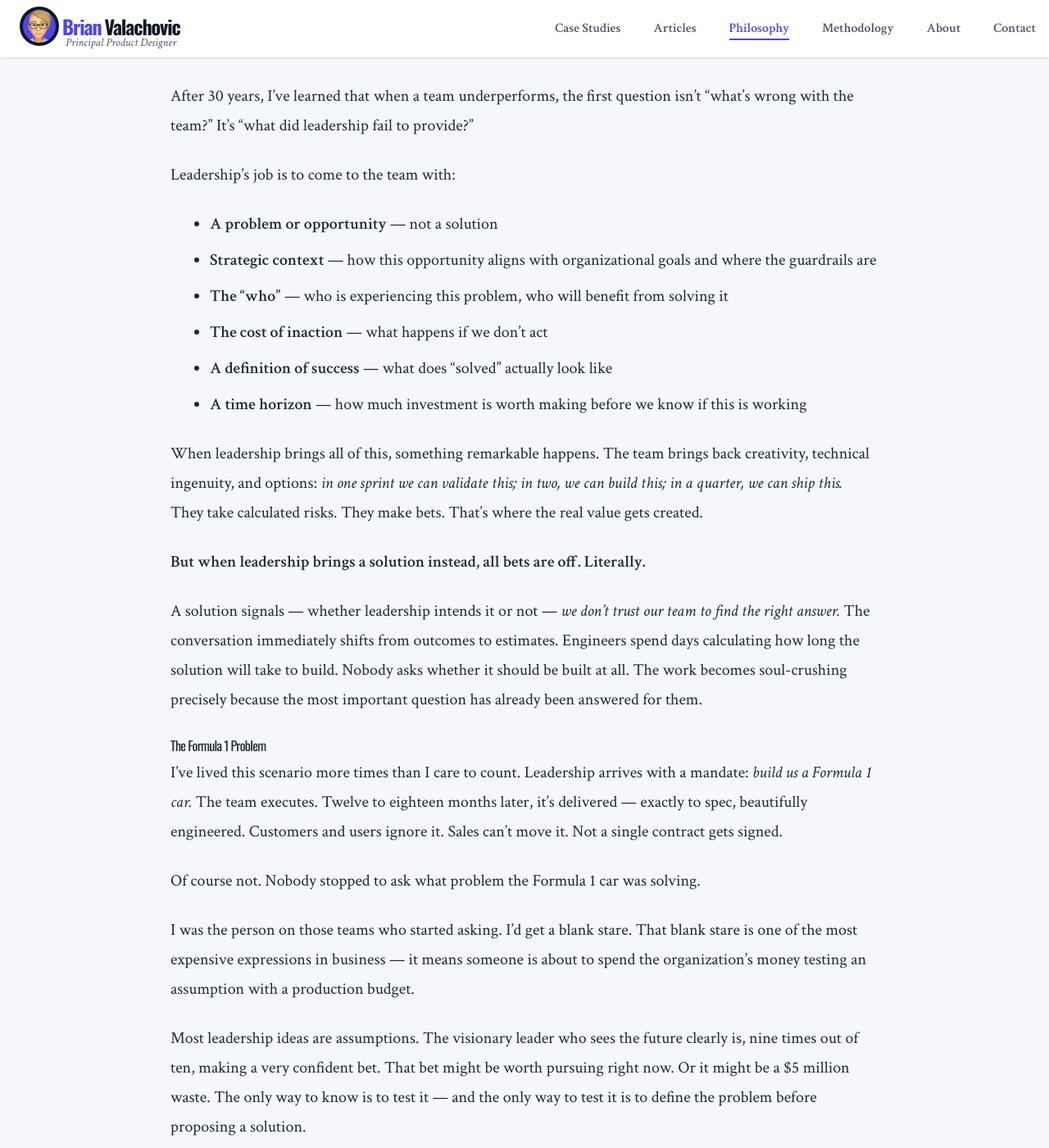
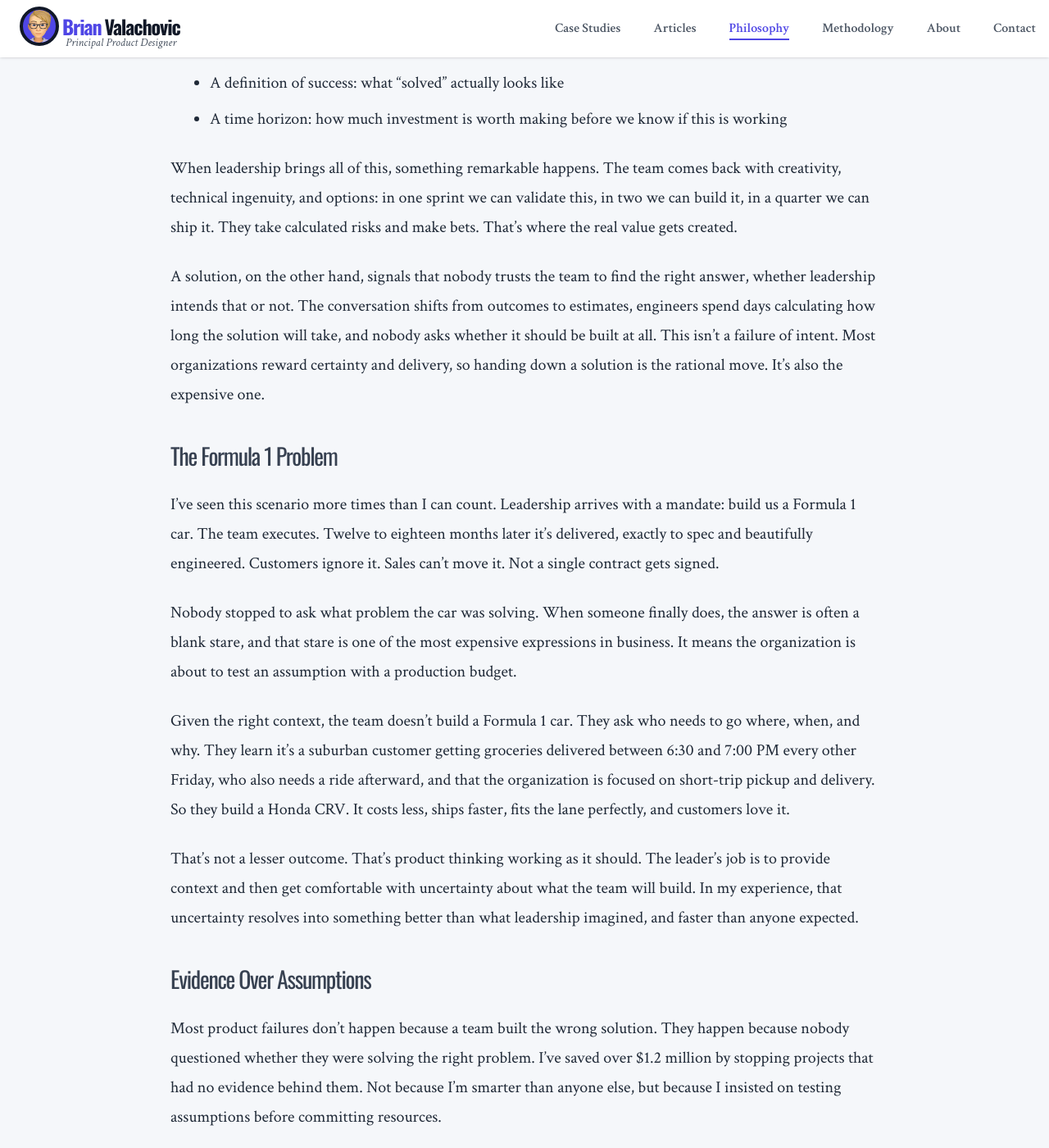
Before and after one commit to bvalachovic/bvalachovic.github.io, a Jekyll site: the page built from philosophy.md, in a window 1280 px wide and 1400 px high, scrolled down 1366 px. Shown: the whole window at 82% size. Built offline with Jekyll 4.4.1, drawn with Linux system fonts in a browser that asks for light colours; nearby versions of some CDN libraries; some of the changed text lies outside the part shown.

Commit message:
Updated philosophy

```diff
--- a/philosophy.md
+++ b/philosophy.md
@@ -7,94 +7,83 @@
 
 ## Core Beliefs
 
-Product leadership isn't about shipping features or following frameworks. It's about creating the conditions where great products emerge naturally—through trust, evidence, and relentless focus on what actually matters.
+Most product failures aren’t build failures. They’re problem-definition failures. I’ve spent 30 years learning to find the real problem, test the riskiest assumption cheaply, and teach teams to keep doing it without me. These beliefs weren’t written in theory. They’re survival tools from working in organizations that rewarded shipping over learning, and they became principles.
 
-These beliefs have been forged over 30 years working in dysfunctional organizations, resistant cultures, and hostile environments. They're not theory. They're survival tools that became principles.
+### Every Solution Is a Bet
 
-### Build Trust, Not Features
+Every solution rests on assumptions, and some of them are large and risky. Most ideas that arrive with confidence are bets, and some are worth making. Others turn out to be a million dollar lesson. The only way to know which is to test.
 
-Everything starts with trust. Not user trust in your product—though that matters. I mean the trust between people building the product.
-In dysfunctional organizations, trust is the scarcest resource. People hide mistakes, hoard information, and cover their butts instead of solving problems. The organization optimizes for not getting blamed instead of creating value.
-My job isn't to ship features. It's to create environments where:
+AI has made building cheap, which makes it tempting to skip the question of what’s worth building. The result is more output and more noise, and the experience gets worse for everyone. The discipline of finding the right problem matters more now, not less.
 
-- "I don't know" is a strength, not a weakness, because we can learn together
-- People bring problems before they become crises
-- Failure is data, not career-ending - in fact failure = learning
-- Disagreement is productive, not dangerous - it's HEALTHY debate
+That’s why I don’t stop at discovery. I find the riskiest assumption and build the fastest test of it, usually a working prototype in front of real users, before an organization commits a team to it.
 
-When trust exists, everything else gets easier. Discovery becomes honest. Priorities become clear. Teams move fast because they're not navigating political minefields.
+### Bring a Problem, Not a Solution
 
-When trust doesn't exist, no framework or process will save you. You'll build the wrong things efficiently while talented people burn out or leave.
-I've built trust-based subcultures inside toxic organizations. It's possible. It's slow. That's why it's important for trust to be built from the top.  It all starts with vulnerability.
+Teams do their best work when leadership brings a problem and context instead of a solution. When a team underperforms, the first question I ask isn’t “what’s wrong with the team?” It’s “what did they have to work with?”
 
-### The Leadership Contract
+Here’s what makes the difference. Leadership’s job is to come to the team with:
 
-Trust is bidirectional. Leaders who understand this get dramatically different results from their teams.
+- A problem or opportunity, not a solution
+- Strategic context: how this aligns with organizational goals, and where the guardrails are
+- The “who”: who is experiencing this problem and who benefits from solving it
+- The cost of inaction: what happens if we don’t act
+- A definition of success: what “solved” actually looks like
+- A time horizon: how much investment is worth making before we know if this is working
 
-After 30 years, I've learned that when a team underperforms, the first question isn't "what's wrong with the team?" It's "what did leadership fail to provide?"
+When leadership brings all of this, something remarkable happens. The team comes back with creativity, technical ingenuity, and options: in one sprint we can validate this, in two we can build it, in a quarter we can ship it. They take calculated risks and make bets. That’s where the real value gets created.
 
-Leadership's job is to come to the team with:
+A solution, on the other hand, signals that nobody trusts the team to find the right answer, whether leadership intends that or not. The conversation shifts from outcomes to estimates, engineers spend days calculating how long the solution will take, and nobody asks whether it should be built at all. This isn’t a failure of intent. Most organizations reward certainty and delivery, so handing down a solution is the rational move. It’s also the expensive one.
 
-- **A problem or opportunity** — not a solution
-- **Strategic context** — how this opportunity aligns with organizational goals and where the guardrails are
-- **The "who"** — who is experiencing this problem, who will benefit from solving it
-- **The cost of inaction** — what happens if we don't act
-- **A definition of success** — what does "solved" actually look like
-- **A time horizon** — how much investment is worth making before we know if this is working
+### The Formula 1 Problem
 
-When leadership brings all of this, something remarkable happens. The team brings back creativity, technical ingenuity, and options: *in one sprint we can validate this; in two, we can build this; in a quarter, we can ship this.* They take calculated risks. They make bets. That's where the real value gets created.
+I’ve seen this scenario more times than I can count. Leadership arrives with a mandate: build us a Formula 1 car. The team executes. Twelve to eighteen months later it’s delivered, exactly to spec and beautifully engineered. Customers ignore it. Sales can’t move it. Not a single contract gets signed.
 
-**But when leadership brings a solution instead, all bets are off. Literally.**
+Nobody stopped to ask what problem the car was solving. When someone finally does, the answer is often a blank stare, and that stare is one of the most expensive expressions in business. It means the organization is about to test an assumption with a production budget.
 
-A solution signals — whether leadership intends it or not — *we don't trust our team to find the right answer.* The conversation immediately shifts from outcomes to estimates. Engineers spend days calculating how long the solution will take to build. Nobody asks whether it should be built at all. The work becomes soul-crushing precisely because the most important question has already been answered for them.
+Given the right context, the team doesn’t build a Formula 1 car. They ask who needs to go where, when, and why. They learn it’s a suburban customer getting groceries delivered between 6:30 and 7:00 PM every other Friday, who also needs a ride afterward, and that the organization is focused on short-trip pickup and delivery. So they build a Honda CRV. It costs less, ships faster, fits the lane perfectly, and customers love it.
 
-#### The Formula 1 Problem
-
-I've lived this scenario more times than I care to count. Leadership arrives with a mandate: *build us a Formula 1 car.* The team executes. Twelve to eighteen months later, it's delivered — exactly to spec, beautifully engineered. Customers and users ignore it. Sales can't move it. Not a single contract gets signed.
-
-Of course not. Nobody stopped to ask what problem the Formula 1 car was solving.
-
-I was the person on those teams who started asking. I'd get a blank stare. That blank stare is one of the most expensive expressions in business — it means someone is about to spend the organization's money testing an assumption with a production budget.
-
-Most leadership ideas are assumptions. The visionary leader who sees the future clearly is, nine times out of ten, making a very confident bet. That bet might be worth pursuing right now. Or it might be a $5 million waste. The only way to know is to test it — and the only way to test it is to define the problem before proposing a solution.
-
-Given the right context, the team doesn't build a Formula 1 car. They ask who needs to go where, when, and why. They learn it's a suburban customer getting groceries delivered between 6:30 and 7:00 PM every other Friday, who also needs a ride afterward — and that the organization is focused on short-trip pickup and delivery. So they build a Honda CRV. It costs less, ships faster, fits the lane perfectly, and customers love it.
-
-That's not a lesser outcome. That's product thinking working exactly as it should.
-
-The leader's job is to provide context and then get comfortable with uncertainty about what the team will build. In my experience, that uncertainty resolves into something better than what leadership imagined — and faster than anyone expected.
+That’s not a lesser outcome. That’s product thinking working as it should. The leader’s job is to provide context and then get comfortable with uncertainty about what the team will build. In my experience, that uncertainty resolves into something better than what leadership imagined, and faster than anyone expected.
 
 ### Evidence Over Assumptions
 
-Most product failures don't happen because teams build the wrong solution. They happen because teams never questioned whether they were solving the right problem.
-I've saved over $1.2 million by stopping projects that had no evidence to support them. Not because I'm smarter than anyone else—because I insisted on testing assumptions before committing resources.
+Most product failures don’t happen because a team built the wrong solution. They happen because nobody questioned whether they were solving the right problem. I’ve saved over $1.2 million by stopping projects that had no evidence behind them. Not because I’m smarter than anyone else, but because I insisted on testing assumptions before committing resources.
+
 Evidence-based product development means:
 
-Discovery before delivery, always
-Small bets to validate big ideas
-User research that asks "should we?" not just "how should we?"
-The willingness to hear "this is a bad idea" and act on it
+- Discovery before delivery, always
+- Small bets to validate big ideas
+- Research that asks “should we?” and not just “how should we?”
+- Being willing to hear “this is a bad idea” and act on it
 
-The hardest part isn't finding evidence. It's building cultures where evidence is allowed to kill ideas people are attached to. Where "the data says no" overrides "the CEO really wants this."
-I've watched organizations waste millions building features no one asked for, solving problems that don't exist, and optimizing metrics that don't matter—all because no one had permission to ask "but should we?"
-Evidence gives you that permission. And the courage to use it.
+The hardest part isn’t finding evidence. It’s building a culture where evidence is allowed to change a decision people are attached to. Evidence gives a team permission to ask “but should we?”, and the courage to use it.
 
 ### Outcomes Over Outputs
 
-Feature factories are comfortable. You know what you're building. Roadmaps look impressive. Stakeholders get their requests. Everyone feels productive.
-You're also probably building the wrong things.
-Outcome-focused product development is uncomfortable. It requires:
+Feature factories are comfortable. You know what you’re building, the roadmap looks impressive, stakeholders get their requests, and everyone feels productive. But you’re probably building the wrong things.
 
-- Saying no to features that don't move the needle
-- Measuring what matters, not what's easy
+Outcome-focused work is less comfortable. It means:
+
+- Saying no to features that don’t move the needle
+- Measuring what matters, not what’s easy
 - Focusing deeply on problems, not solutions
-- Accepting that "we shipped nothing" might be the right answer
+- Accepting that “we shipped nothing” might be the right answer
 
-I drove a personnel system from paper workflows to 100% electronic submission by rejecting competing features and focusing on complete payroll integration. We could have shipped a dozen small features that made stakeholders happy.
-Instead, we shipped one complete solution that eliminated 400+ hours of annual manual work. That's the difference between outputs and outcomes.
-Outputs are what you ship. Outcomes are what changes.
-Most organizations reward outputs because they're visible and predictable. Outcomes require patience, discipline, and the willingness to look unproductive while you validate whether what you're building actually matters.
-I optimize for outcomes. Even when it makes me unpopular. If you want outputs, don't bother filling out my contact form. If you want to talk about transformation - and what outcomes are, I can't wait to hear from you.
+I drove a personnel system from paper workflows to 100% electronic submission by rejecting competing features and focusing on complete payroll integration. We could have shipped a dozen small features that made stakeholders happy. Instead, we shipped one complete solution that eliminated 400+ hours of annual manual work.
+
+Outputs are what you ship. Outcomes are what changes. Most organizations reward outputs because they’re visible and predictable. Outcomes take patience and discipline, and a willingness to look unproductive while you validate whether the work matters.
+
+### Trust Makes the Rest Possible
+
+None of this works without trust between the people building the product. Where trust is scarce, people hide mistakes, hoard information, and protect themselves instead of solving problems. I work to build environments where:
+
+“I don’t know” is a strength, because we can learn together
+People bring problems before they become crises
+Failure is data, not a career-ending event
+Disagreement is healthy, not dangerous
+
+I’ve built trust-based teams inside difficult organizations. It’s possible, and it’s slow. It also gets easier when it’s modeled from the top, because it all starts with vulnerability.
+
+If you’re sitting on a roadmap full of confident bets, or a backlog nobody remembers the reason for, I’d like to hear about it.
 
 
 Ready to see how I put these principles into practice? Check out my [case studies](/#portfolio).
```
